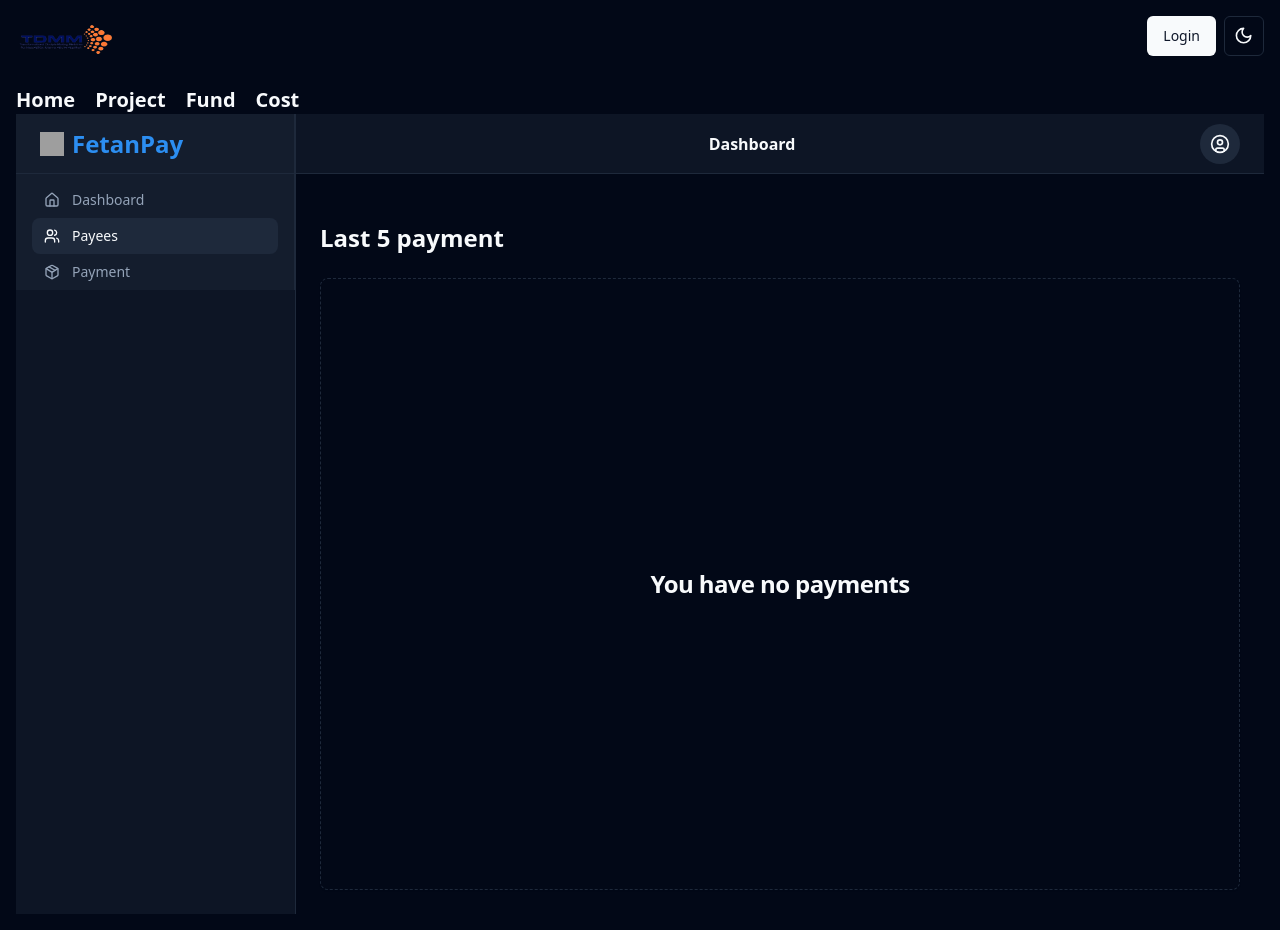
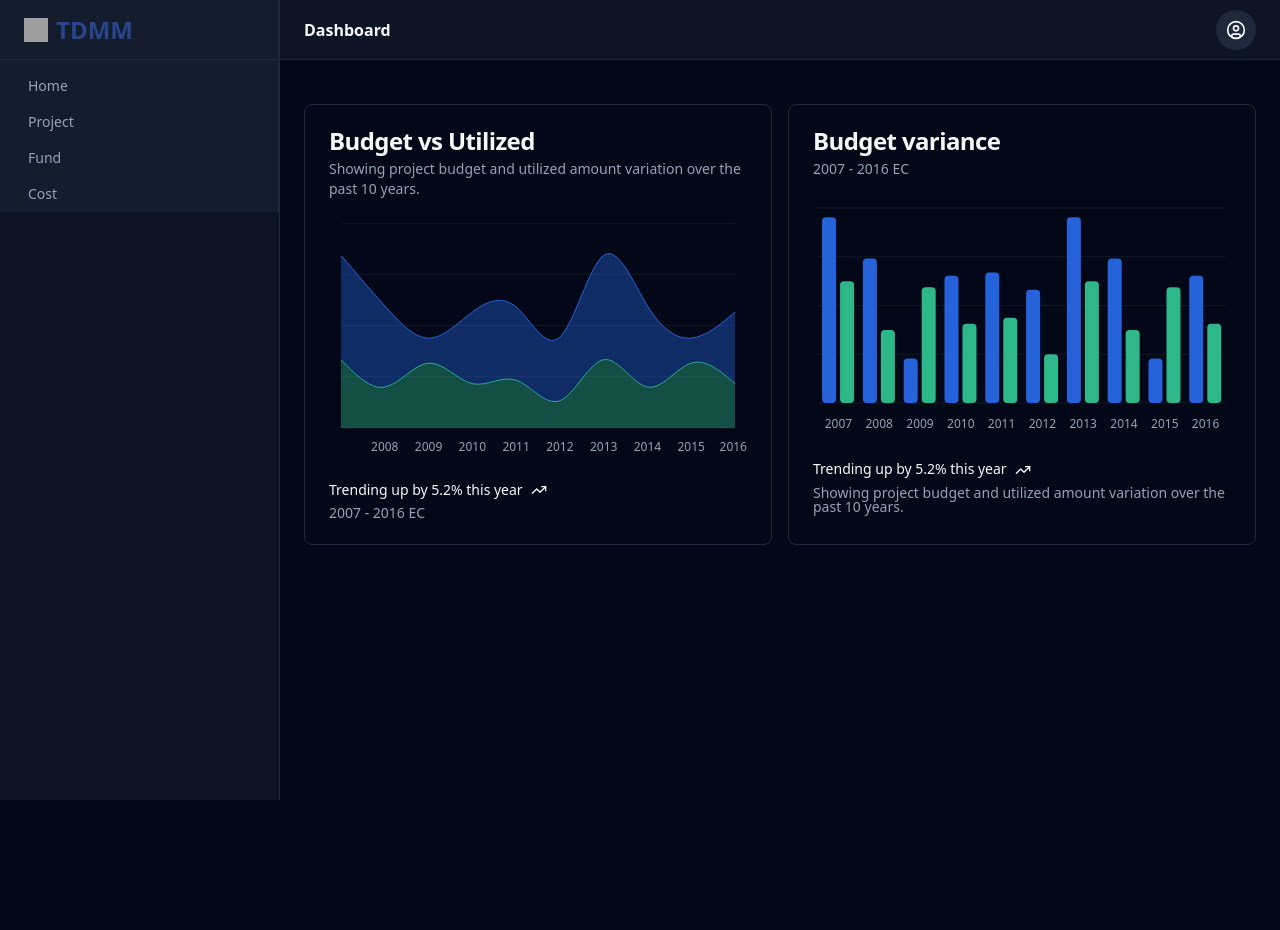
Before and after one commit to AnaniyaLegesse/tdmm_app, a React (Vite) app in the folder frontEnd/: page / in a window 1280 px wide. After the commit the page ends 800 px from the top, so only its background shows below. Built offline with nearby package versions, Linux system fonts and the light colour scheme; grey boxes are pictures that could not be loaded.

Commit message:
Updating layout

```diff
--- a/frontEnd/src/App.css
+++ b/frontEnd/src/App.css
@@ -1,8 +1,7 @@
 #root {
   max-width: 1280px;
   margin: 0 auto;
-  padding: 1rem;
-  text-align: center;
+  padding: 0;
 }
 
 .logo {
--- a/frontEnd/src/App.tsx
+++ b/frontEnd/src/App.tsx
@@ -4,11 +4,13 @@ import { BrowserRouter, Routes, Route, Navigate } from "react-router-dom";
 import HomePage from './page/home/HomePage';
 import ProjectPage from './page/project/ProjectPage';
 import FundPage from './page/fund/FundPage';
-import Navbar from './components/navbar';
+import Navbar from './components/Navbar';
+
 import AddPage from './page/add-from/AddProject';
 import AddFund from './page/add-from/AddFund';
 import CostPage from './page/costs/CostPage';
 import AddCost from './page/add-from/AddCost';
+import Sidebar from './components/Sidebar';
 
 
 
@@ -16,9 +18,14 @@ import AddCost from './page/add-from/AddCost';
 
 
   return (
-      <div>
+      <div className="grid min-h-screen w-full md:grid-cols-[220px_1fr] lg:grid-cols-[280px_1fr]">
         <BrowserRouter>
+        <div className="hidden border-r bg-muted/40 md:block">
+        <Sidebar />
+        </div>
+        <div className="flex flex-col">
          <Navbar/>
+         <main className="flex flex-1 flex-col gap-4 p-4 lg:gap-6 lg:p-6">
             <Routes>
               <Route path='/' element={<HomePage />} />
               <Route path='/projects' element={<ProjectPage />} />
@@ -28,6 +35,8 @@ import AddCost from './page/add-from/AddCost';
               <Route path='/addfund' element={<AddFund/>} />
               <Route path='/addcost' element={<AddCost/>} />
             </Routes>
+          </main>
+        </div>
         </BrowserRouter>
     </div>
   )
--- a/frontEnd/src/components/Navbarc.tsx
+++ /dev/null
@@ -1,91 +0,0 @@
-import React from 'react'
-import {
-    DropdownMenu,
-    DropdownMenuContent,
-    DropdownMenuItem,
-    DropdownMenuLabel,
-    DropdownMenuSeparator,
-    DropdownMenuTrigger,
-  } from "@/components/ui/dropdown-menu"
-import { Sheet, SheetContent, SheetTrigger } from "@/components/ui/sheet"
-import { Button } from './ui/button'
-import { CircleUser, Home, Menu, Package, Users } from 'lucide-react'
-
- const Navbar = () => {
-
-  return (
-    <header className="flex h-14 items-center gap-4 border-b bg-muted/40 px-4 lg:h-[60px] lg:px-6">
-          <Sheet>
-            <SheetTrigger asChild>
-              <Button
-                variant="outline"
-                size="icon"
-                className="shrink-0 md:hidden"
-              >
-                <Menu className="h-5 w-5" />
-                <span className="sr-only">Toggle navigation menu</span>
-              </Button>
-            </SheetTrigger>
-            <SheetContent side="left" className="flex flex-col">
-              <nav className="grid gap-2 text-lg font-medium">
-                <a
-                  href="#"
-                  className="flex items-center gap-2 text-lg font-semibold"
-                >
-                  <img src="/logoblue.svg" className="h-6 w-6" alt="FetanPay Logo" />
-                  <span className="sr-only">Fetan Pay</span>
-                </a>
-                <a
-                  href="#"
-                  className="mx-[-0.65rem] flex items-center gap-4 rounded-xl px-3 py-2 text-muted-foreground hover:text-foreground"
-                >
-                  <Home className="h-5 w-5" />
-                  Dashboard
-                </a>
-
-                <a
-                  href="#"
-                  className="mx-[-0.65rem] flex items-center gap-4 rounded-xl px-3 py-2 text-muted-foreground hover:text-foreground"
-                >
-                  <Users className="h-5 w-5" />
-                  Payee
-                </a>
-                <a
-                  href="#"
-                  className="mx-[-0.65rem] flex items-center gap-4 rounded-xl px-3 py-2 text-muted-foreground hover:text-foreground"
-                >
-                  <Package className="h-5 w-5" />
-                  Payment
-                </a>
-              </nav>
-            </SheetContent>
-          </Sheet>
-          <div className="w-full flex-1">
-            <form>
-              <div className="relative">
-                <h1 className="text-1xl font-semibold">Dashboard</h1>
-
-              </div>
-            </form>
-          </div>
-          <DropdownMenu>
-            <DropdownMenuTrigger asChild>
-              <Button variant="secondary" size="icon" className="rounded-full">
-                <CircleUser className="h-5 w-5" />
-                <span className="sr-only">Toggle user menu</span>
-              </Button>
-            </DropdownMenuTrigger>
-            <DropdownMenuContent align="end">
-              <DropdownMenuLabel>My Account</DropdownMenuLabel>
-              <DropdownMenuSeparator />
-              <DropdownMenuItem>Settings</DropdownMenuItem>
-              <DropdownMenuItem>Support</DropdownMenuItem>
-              <DropdownMenuSeparator />
-              <DropdownMenuItem>Logout</DropdownMenuItem>
-            </DropdownMenuContent>
-          </DropdownMenu>
-        </header>
-  )
-}
-
-export default Navbar
--- a/frontEnd/src/components/Sidebar.tsx
+++ b/frontEnd/src/components/Sidebar.tsx
@@ -1,5 +1,6 @@
 import React from 'react'
 import { Home, Package, Users } from 'lucide-react'
+import { Link } from "react-router-dom";
 
  const Sidebar = () => {
 
@@ -14,34 +15,20 @@ import { Home, Package, Users } from 'lucide-react'
     <div className="hidden border-r bg-muted/40 md:block">
         <div className="flex h-full max-h-screen flex-col gap-2">
             <div className="flex h-14 gap-2 items-center border-b px-4 lg:h-[60px] lg:px-6">
-                <img src="/logoblue.svg" className="h-6 w-6" alt="FetanPay Logo" />
-                <span className='text-[#2C8EF1] text-2xl font-bold'>FetanPay</span>
+                <img src="/logoblue.svg" className="h-6 w-6" alt="TDMM Logo" />
+                <span className='text-[#28458d] text-2xl font-bold'>TDMM</span>
             </div>
         <div className="flex-1">
         <nav className="grid items-start px-2 text-sm font-medium lg:px-4">
-            <a
-            href="#"
-            className="flex items-center gap-3 rounded-lg px-3 py-2 text-muted-foreground transition-all hover:text-primary"
-            >
-            <Home className="h-4 w-4" />
-            Dashboard
-            </a>
+            {pageLinks.map((link) => (
+                    <Link
+                        to={link.path}
+                        className="flex items-center gap-3 rounded-lg px-3 py-2 text-muted-foreground transition-all hover:text-primary"
+                        key={link.label}>
 
-            <a
-            href="#"
-            className="flex items-center gap-3 rounded-lg bg-muted px-3 py-2 text-primary transition-all hover:text-primary"
-            >
-            <Users className="h-4 w-4" />
-            Payees
-            </a>
-            <a
-            href="#"
-            className="flex items-center gap-3 rounded-lg px-3 py-2 text-muted-foreground transition-all hover:text-primary"
-            >
-
-            <Package className="h-4 w-4" />
-            Payment
-            </a>
+                         {link.label}
+                    </Link>
+                ))}
         </nav>
         </div>
         </div>
--- a/frontEnd/src/components/navbar.tsx
+++ b/frontEnd/src/components/navbar.tsx
@@ -1,38 +1,91 @@
-import { Link } from "react-router-dom";
-import { ModeToggle } from './mode-toggle'
+import React from 'react'
+import {
+    DropdownMenu,
+    DropdownMenuContent,
+    DropdownMenuItem,
+    DropdownMenuLabel,
+    DropdownMenuSeparator,
+    DropdownMenuTrigger,
+  } from "@/components/ui/dropdown-menu"
+import { Sheet, SheetContent, SheetTrigger } from "@/components/ui/sheet"
 import { Button } from './ui/button'
-import logo from '../assets/logo.png';
+import { CircleUser, Home, Menu, Package, Users } from 'lucide-react'
 
-const Navbar = () => {
+ const Navbar = () => {
 
-  const pageLinks = [
-    {path:"/", label:"Home"},
-    {path:"/projects", label:"Project"},
-    {path:"/funds", label:"Fund"},
-    {path:"/costs", label:"Cost"},
+  return (
+    <header className="flex h-14 items-center gap-4 border-b bg-muted/40 px-4 lg:h-[60px] lg:px-6">
+          <Sheet>
+            <SheetTrigger asChild>
+              <Button
+                variant="outline"
+                size="icon"
+                className="shrink-0 md:hidden"
+              >
+                <Menu className="h-5 w-5" />
+                <span className="sr-only">Toggle navigation menu</span>
+              </Button>
+            </SheetTrigger>
+            <SheetContent side="left" className="flex flex-col">
+              <nav className="grid gap-2 text-lg font-medium">
+                <a
+                  href="#"
+                  className="flex items-center gap-2 text-lg font-semibold"
+                >
+                  <img src="/logoblue.svg" className="h-6 w-6" alt="FetanPay Logo" />
+                  <span className="sr-only">Fetan Pay</span>
+                </a>
+                <a
+                  href="#"
+                  className="mx-[-0.65rem] flex items-center gap-4 rounded-xl px-3 py-2 text-muted-foreground hover:text-foreground"
+                >
+                  <Home className="h-5 w-5" />
+                  Dashboard
+                </a>
 
-  ]
+                <a
+                  href="#"
+                  className="mx-[-0.65rem] flex items-center gap-4 rounded-xl px-3 py-2 text-muted-foreground hover:text-foreground"
+                >
+                  <Users className="h-5 w-5" />
+                  Payee
+                </a>
+                <a
+                  href="#"
+                  className="mx-[-0.65rem] flex items-center gap-4 rounded-xl px-3 py-2 text-muted-foreground hover:text-foreground"
+                >
+                  <Package className="h-5 w-5" />
+                  Payment
+                </a>
+              </nav>
+            </SheetContent>
+          </Sheet>
+          <div className="w-full flex-1">
+            <form>
+              <div className="relative">
+                <h1 className="text-1xl font-semibold">Dashboard</h1>
 
-
-    return (
-      <div className="block">
-        <div className="flex justify-between">
-          <img src={logo} alt="TDMM" className="w-[100px] h-[50px]" />
-          <div className="flex gap-2 ">
-                <Button>Login</Button>
-                <ModeToggle />
+              </div>
+            </form>
           </div>
-        </div>
-        <div className="flex gap-5 mt-5 ">
-          {pageLinks.map((link) => (
-                <Link to={link.path} className="text-xl font-semibold hover:underline" key={link.label}>
-                  {link.label}
-                </Link>
-              ))}
-        </div>
-
-      </div>
-     );
+          <DropdownMenu>
+            <DropdownMenuTrigger asChild>
+              <Button variant="secondary" size="icon" className="rounded-full">
+                <CircleUser className="h-5 w-5" />
+                <span className="sr-only">Toggle user menu</span>
+              </Button>
+            </DropdownMenuTrigger>
+            <DropdownMenuContent align="end">
+              <DropdownMenuLabel>My Account</DropdownMenuLabel>
+              <DropdownMenuSeparator />
+              <DropdownMenuItem>Settings</DropdownMenuItem>
+              <DropdownMenuItem>Support</DropdownMenuItem>
+              <DropdownMenuSeparator />
+              <DropdownMenuItem>Logout</DropdownMenuItem>
+            </DropdownMenuContent>
+          </DropdownMenu>
+        </header>
+  )
 }
 
-export default Navbar;
+export default Navbar
--- a/frontEnd/src/main.tsx
+++ b/frontEnd/src/main.tsx
@@ -3,12 +3,10 @@ import { createRoot } from 'react-dom/client'
 import { ThemeProvider } from './components/theme-provider'
 import App from './App.tsx'
 import './index.css'
-import Navbar from './components/navbar.tsx'
 
 createRoot(document.getElementById('root')!).render(
   <StrictMode>
       <ThemeProvider defaultTheme="dark" storageKey="vite-ui-theme">
-
         <App />
       </ThemeProvider>
   </StrictMode>,
--- a/frontEnd/src/page/costs/CostPage.tsx
+++ b/frontEnd/src/page/costs/CostPage.tsx
@@ -33,7 +33,7 @@ const CostPage = () => {
   }, []);
 
   return (
-    <div className="container mx-auto py-10">
+    <div className="container mx-auto">
       <div className="flex justify-between">
         <h1 className="text-xl font-semibold">Cost page</h1>
           <Link to="/addcost" className="ml-1">
--- a/frontEnd/src/page/fund/FundPage.tsx
+++ b/frontEnd/src/page/fund/FundPage.tsx
@@ -11,6 +11,7 @@ type Fund={
   name:string;
   amount:number;
   fund_type:string;
+  createdAt: string;
 };
 
 
@@ -34,7 +35,7 @@ const FundPage = ()=> {
   }, []);
 
   return (
-    <div className="container mx-auto py-10">
+    <div className="container mx-auto ">
       <div className="flex justify-between">
         <h1 className="text-xl font-semibold">Fund page</h1>
           <Link to="/addfund" className="ml-1">
--- a/frontEnd/src/page/home/HomePage.tsx
+++ b/frontEnd/src/page/home/HomePage.tsx
@@ -1,47 +1,19 @@
 import { Areachart } from "@/components/areachart"
 import { Barchart } from "@/components/barchart"
-import { Piechart } from "@/components/piechart"
 
 
 
-import { Button } from "@/components/ui/button"
-import Navbar from "@/components/Navbarc"
-import Sidebar from "@/components/Sidebar"
 
-export const description =
-  "A products dashboard with a sidebar navigation and a main content area. The dashboard has a header with a search input and a user menu. The sidebar has a logo, navigation as, and a card with a call to action. The main content area shows an empty state with a call to action."
 
-const HomePage=()=> {
-  return (
-    <div className="grid min-h-screen w-full md:grid-cols-[220px_1fr] lg:grid-cols-[280px_1fr]">
-      <div className="hidden border-r bg-muted/40 md:block">
-        <Sidebar />
-      </div>
+const HomePage = () => {
+    return (
+        <div className="grid grid-cols-2 gap-4 pt-5">
 
-      <div className="flex flex-col">
-        <Navbar />
+                <Areachart />
+                <Barchart/>
+        </div>
 
-        <main className="flex flex-1 flex-col gap-4 p-4 lg:gap-6 lg:p-6">
-          <div className="grid grid-cols-4 gap-3">
-
-          </div>
-          <div className="flex items-center">
-            <h1 className="text-lg font-semibold md:text-2xl">Last 5 payment</h1>
-          </div>
-          <div
-            className="flex flex-1 items-center justify-center rounded-lg border border-dashed shadow-sm" x-chunk="dashboard-02-chunk-1"
-          >
-            <div className="flex flex-col items-center gap-1 text-center">
-              <h3 className="text-2xl font-bold tracking-tight">
-                You have no payments
-              </h3>
-            </div>
-          </div>
-        </main>
-      </div>
-    </div>
-  )
+     );
 }
 
-
-export default HomePage
+export default HomePage;
--- a/frontEnd/src/page/project/ProjectPage.tsx
+++ b/frontEnd/src/page/project/ProjectPage.tsx
@@ -34,7 +34,7 @@ const ProjectPage = () => {
   }, []);
 
   return (
-    <div className="container mx-auto py-10">
+    <div className="container mx-auto">
       <div className="flex justify-between">
         <h1 className="text-xl font-semibold">Project page</h1>
           <Link to="/addproject" className="ml-1">
```
Lines whose indentation alone changed are shown as unchanged.
